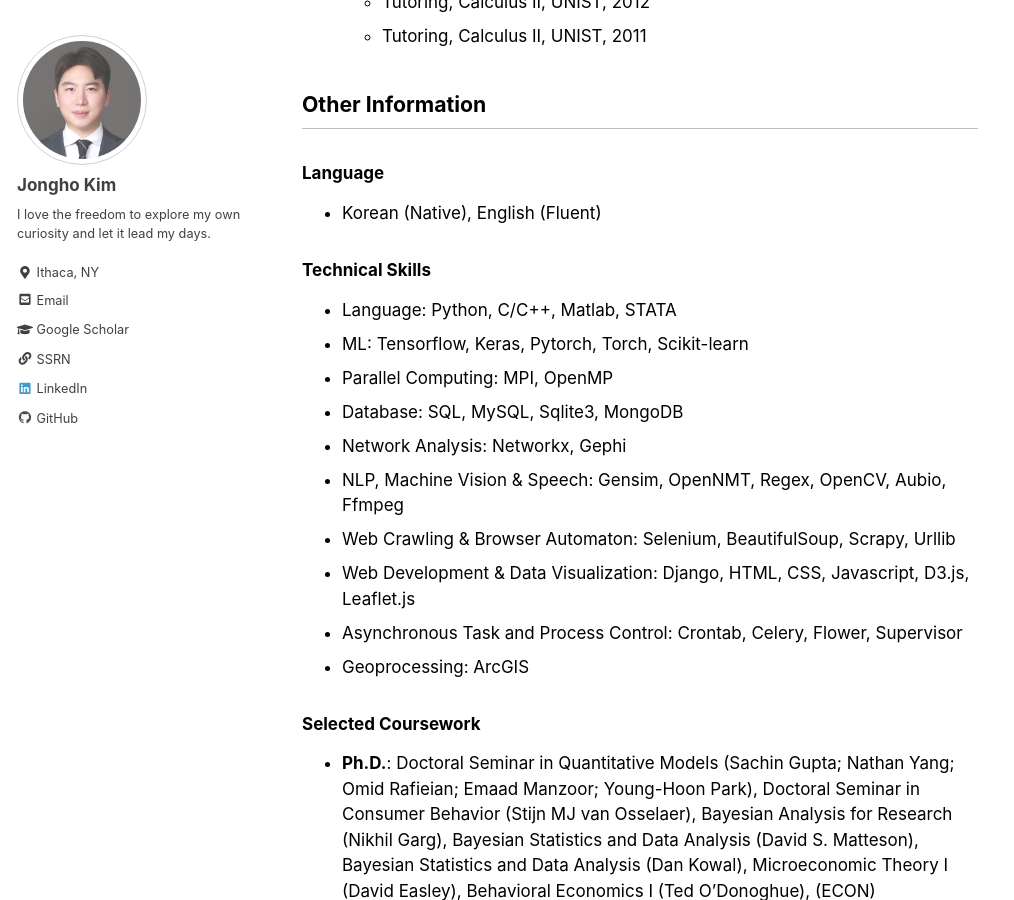
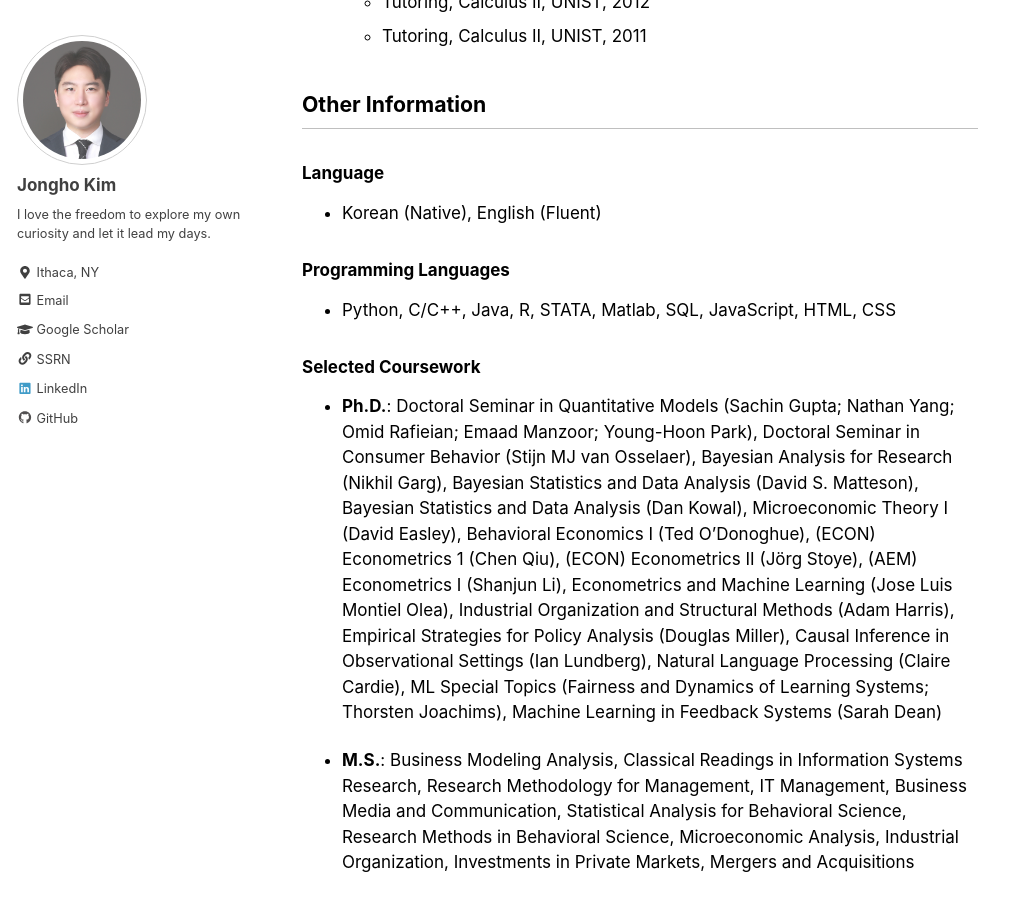
Before and after one commit to jonghkim/jonghkim.github.io, a Jekyll site: the page built from _pages/about.md, in a window 1280 px wide and 900 px high, scrolled down 4367 px. Shown: the whole window, without its empty margins (0-1014 px from the left). Built offline with Jekyll 4.4.1, drawn with Linux system fonts in a browser that asks for light colours; some of the changed text lies outside the part shown.

Commit message:
update coursework

```diff
--- a/_pages/about.md
+++ b/_pages/about.md
@@ -101,17 +101,8 @@ last_modified_at: 2025-11-22
 ### Language
 - Korean (Native), English (Fluent)
 
-### Technical Skills
-- Language: Python, C/C++, Matlab, STATA
-- ML: Tensorflow, Keras, Pytorch, Torch, Scikit-learn
-- Parallel Computing: MPI, OpenMP
-- Database: SQL, MySQL, Sqlite3, MongoDB
-- Network Analysis: Networkx, Gephi
-- NLP, Machine Vision & Speech: Gensim, OpenNMT, Regex, OpenCV, Aubio, Ffmpeg
-- Web Crawling & Browser Automaton: Selenium, BeautifulSoup, Scrapy, Urllib
-- Web Development & Data Visualization: Django, HTML, CSS, Javascript, D3.js, Leaflet.js
-- Asynchronous Task and Process Control: Crontab, Celery, Flower, Supervisor
-- Geoprocessing: ArcGIS
+### Programming Languages
+- Python, C/C++, Java, R, STATA, Matlab, SQL, JavaScript, HTML, CSS
 
 ### Selected Coursework
 - **Ph.D.**: Doctoral Seminar in Quantitative Models (Sachin Gupta; Nathan Yang; Omid Rafieian; Emaad Manzoor; Young-Hoon Park), Doctoral Seminar in Consumer Behavior (Stijn MJ van Osselaer), Bayesian Analysis for Research (Nikhil Garg), Bayesian Statistics and Data Analysis (David S. Matteson), Bayesian Statistics and Data Analysis (Dan Kowal), Microeconomic Theory I (David Easley), Behavioral Economics I (Ted O'Donoghue), (ECON) Econometrics 1 (Chen Qiu), (ECON) Econometrics II (Jörg Stoye), (AEM) Econometrics I (Shanjun Li), Econometrics and Machine Learning (Jose Luis Montiel Olea), Industrial Organization and Structural Methods (Adam Harris), Empirical Strategies for Policy Analysis (Douglas Miller), Causal Inference in Observational Settings (Ian Lundberg), Natural Language Processing (Claire Cardie), ML Special Topics (Fairness and Dynamics of Learning Systems; Thorsten Joachims), Machine Learning in Feedback Systems (Sarah Dean)
```
